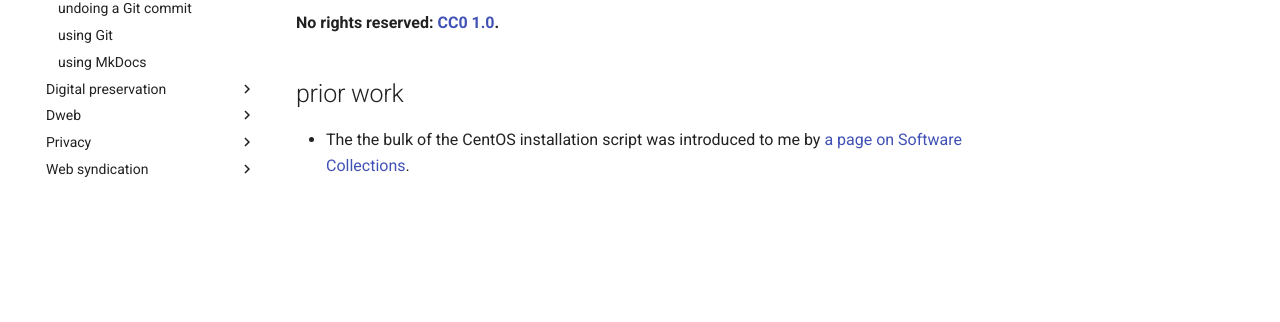
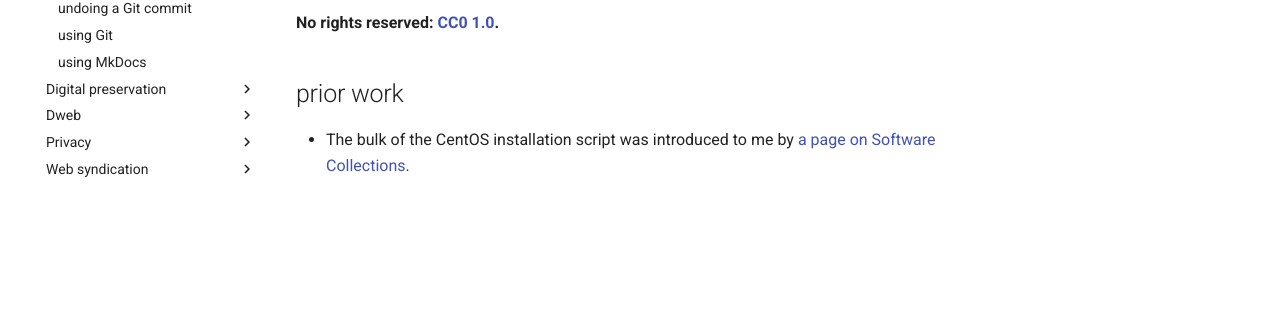
Before and after one commit to oronymzy/tips, an MkDocs documentation site: the page built from docs/insPyth.md, in a window 1280 px wide. Shown: the part 337-659 px from the top of the page. Built offline with MkDocs 1.6.1 and Material for MkDocs 9.7.7, drawn with Linux system fonts in a browser that asks for light colours.

Commit message:
Remove redundant 'the'

```diff
--- a/docs/insPyth.md
+++ b/docs/insPyth.md
@@ -5,4 +5,4 @@ For CentOS, use `sudo yum install centos-release-scl && sudo yum-config-manager
 **No rights reserved: [CC0 1.0](https://creativecommons.org/publicdomain/zero/1.0/).**
 
 ## prior work
-- The the bulk of the CentOS installation script was introduced to me by [a page on Software Collections](https://www.softwarecollections.org/en/scls/rhscl/rh-python36/).
+- The bulk of the CentOS installation script was introduced to me by [a page on Software Collections](https://www.softwarecollections.org/en/scls/rhscl/rh-python36/).
```
